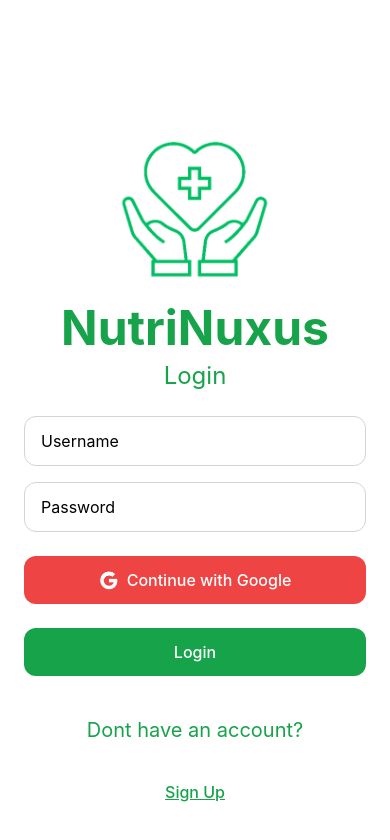
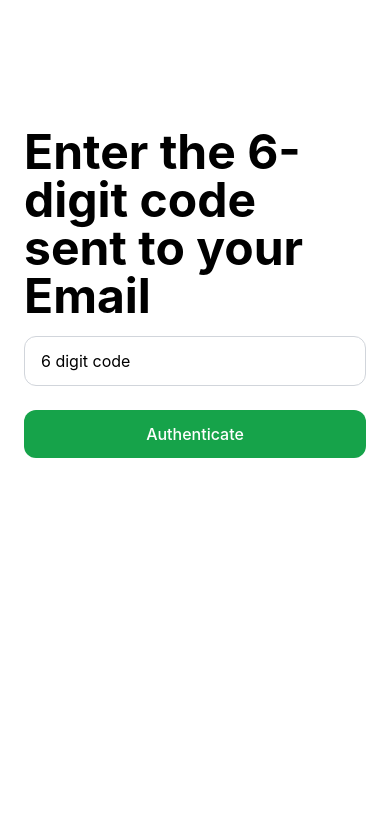
Before and after one commit to PeanutButter1212/NutriNexus, a React Native app: screen /OTP in a window 390 px wide. Shown: the top 840 px of the page. Built offline with nearby package versions, Linux system fonts and the light colour scheme.

Commit message:
Added a basic authenticator screen

```diff
--- a/App.js
+++ b/App.js
@@ -1,7 +1,8 @@
-import { NavigationContainer } from '@react-navigation/native';
-import { createNativeStackNavigator } from '@react-navigation/native-stack';
-import LoginScreen from './LoginScreen';
-import SignUpScreen from './SignUpScreen';
+import { NavigationContainer } from "@react-navigation/native";
+import { createNativeStackNavigator } from "@react-navigation/native-stack";
+import LoginScreen from "./LoginScreen";
+import SignUpScreen from "./SignUpScreen";
+import OTPScreen from "./OTPScreen";
 
 const Stack = createNativeStackNavigator();
 
@@ -9,8 +10,21 @@ export default function App() {
   return (
     <NavigationContainer>
       <Stack.Navigator initialRouteName="Login">
-        <Stack.Screen name="Login" component={LoginScreen} options={{ headerShown: false }} />
-        <Stack.Screen name="SignUp" component={SignUpScreen} options={{ headerShown: false }} />
+        <Stack.Screen
+          name="Login"
+          component={LoginScreen}
+          options={{ headerShown: false }}
+        />
+        <Stack.Screen
+          name="SignUp"
+          component={SignUpScreen}
+          options={{ headerShown: false }}
+        />
+        <Stack.Screen
+          name="OTP"
+          component={OTPScreen}
+          options={{ headerShown: false }}
+        />
       </Stack.Navigator>
     </NavigationContainer>
   );
--- a/LoginScreen.js
+++ b/LoginScreen.js
@@ -10,7 +10,7 @@ import {
 import { AntDesign } from "@expo/vector-icons";
 import { Image } from "react-native";
 
-export default function SignUpScreen({ navigation }) {
+export default function LoginScreen({ navigation }) {
   return (
     <View className="flex-1 items-center justify-start bg-white pt-32 px-6">
       {/* Logo */}
--- /dev/null
+++ b/OTPScreen.js
@@ -0,0 +1,34 @@
+import "./global.css";
+import { StatusBar } from "expo-status-bar";
+import {
+  StyleSheet,
+  Text,
+  View,
+  TextInput,
+  TouchableOpacity,
+} from "react-native";
+
+export default function OTPScreen({ navigation }) {
+  return (
+    <View className="flex-1 items-center justify-start bg-white pt-32 px-6">
+      {/* 6 digit code text */}
+      <Text className="text-5xl font-bold text-black">
+        Enter the 6-digit code sent to your Email
+      </Text>
+
+      {/* Code Input*/}
+      <TextInput
+        placeholder="6 digit code"
+        className="w-full border border-gray-300 rounded-xl mt-4 px-4 py-3 text-base"
+      />
+
+      {/* Authenticate button */}
+
+      <TouchableOpacity className="flex-row items-center justify-center w-full bg-green-600 rounded-xl mt-6 py-3">
+        <Text className="text-white text-base font-medium font-bold">
+          Authenticate
+        </Text>
+      </TouchableOpacity>
+    </View>
+  );
+}
```
